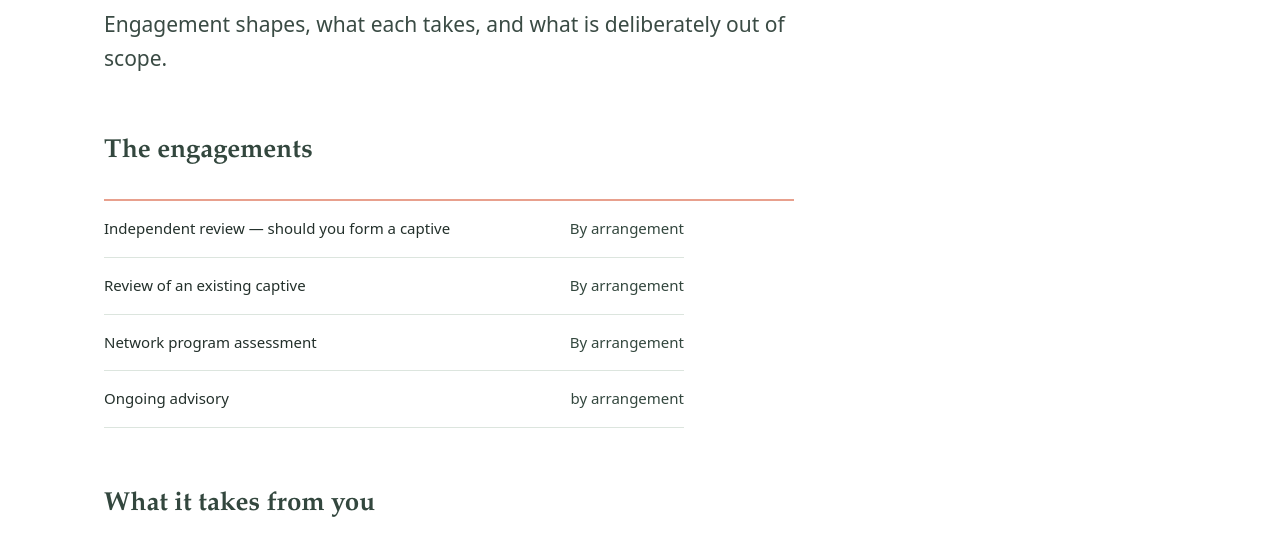
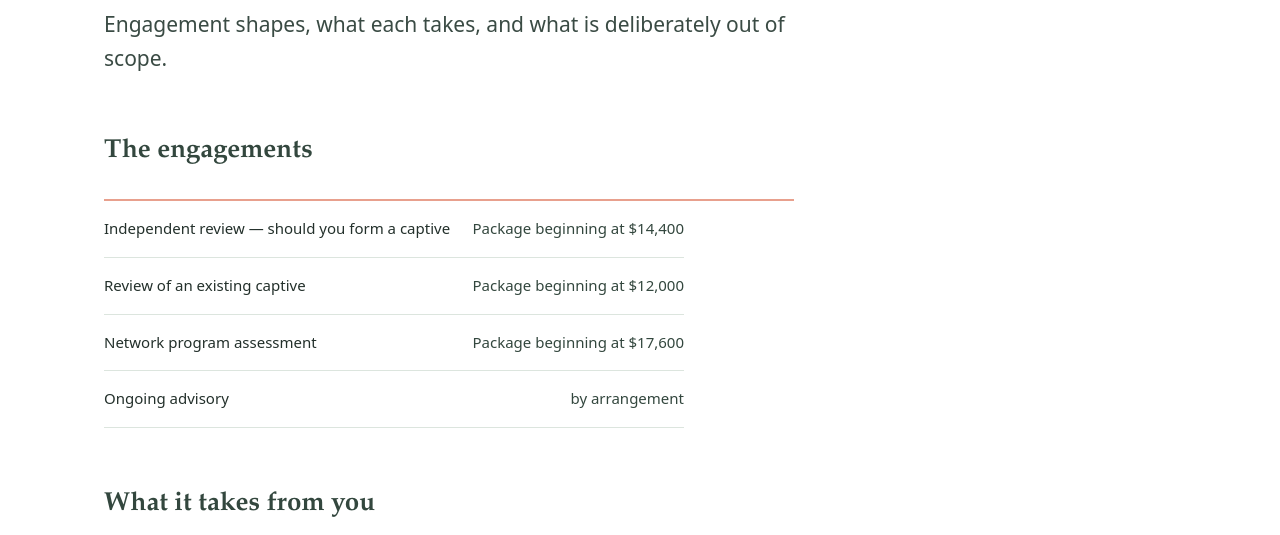
Before and after one commit to HugoGenhax/irene-sudac-site, a plain HTML site: page working.html in a window 1280 px wide. Shown: the part 210-745 px from the top of the page. Drawn offline with Linux system fonts and the light colour scheme.

Commit message:
Remove vague self-caveat note; restore pricing at 20% off as package-from figures

```diff
--- a/working.html
+++ b/working.html
@@ -308,7 +308,7 @@
   <nav class="mob" id="mnav" aria-label="Main, mobile" hidden><ul><li><a href="index.html">Home</a></li><li><a href="review.html">The review</a></li><li><a href="snapon.html">Snap-on</a></li><li><a href="networks.html">Networks</a></li><li><a href="wider.html">Wider work</a></li><li><a href="working.html" aria-current="true">How I work</a></li><li><a href="record.html">Record</a></li><li><a href="notes.html">Notes</a></li><li><a href="contact.html">Contact</a></li></ul></nav>
 </header>
 
-<main id="main"><div class="wrap"><div class="doc phead"><div class="col"><h1>How I work, and what it costs</h1><p class="lede">Engagement shapes, what each takes, and what is deliberately out of scope.</p><h2>The engagements</h2><div class="price"><div><span>Independent review — should you form a captive</span><span>By arrangement</span></div><div><span>Review of an existing captive</span><span>By arrangement</span></div><div><span>Network program assessment</span><span>By arrangement</span></div><div><span>Ongoing advisory</span><span>by arrangement</span></div></div><h2>What it takes from you</h2><p>Five years of loss data, your current program structure, and two or three conversations with the people who live with the risk. Four to six weeks to a written assessment. You deal with me, not an engagement team.</p><h2>What I do not do</h2><ul class="notlist"><li>Manage captives, or take any ongoing fee from one</li><li>Place insurance, or earn commission from anyone</li><li>Form entities or file applications</li><li>Give tax or legal advice</li><li>Run a study free of charge in the hope you proceed</li></ul></div></div></div></main>
+<main id="main"><div class="wrap"><div class="doc phead"><div class="col"><h1>How I work, and what it costs</h1><p class="lede">Engagement shapes, what each takes, and what is deliberately out of scope.</p><h2>The engagements</h2><div class="price"><div><span>Independent review — should you form a captive</span><span>Package beginning at $14,400</span></div><div><span>Review of an existing captive</span><span>Package beginning at $12,000</span></div><div><span>Network program assessment</span><span>Package beginning at $17,600</span></div><div><span>Ongoing advisory</span><span>by arrangement</span></div></div><h2>What it takes from you</h2><p>Five years of loss data, your current program structure, and two or three conversations with the people who live with the risk. Four to six weeks to a written assessment. You deal with me, not an engagement team.</p><h2>What I do not do</h2><ul class="notlist"><li>Manage captives, or take any ongoing fee from one</li><li>Place insurance, or earn commission from anyone</li><li>Form entities or file applications</li><li>Give tax or legal advice</li><li>Run a study free of charge in the hope you proceed</li></ul></div></div></div></main>
 
 <div class="wrap">
 <footer class="site">
```
Also changed, not shown: record.html (+1 -1 lines), review.html (+1 -1 lines).
